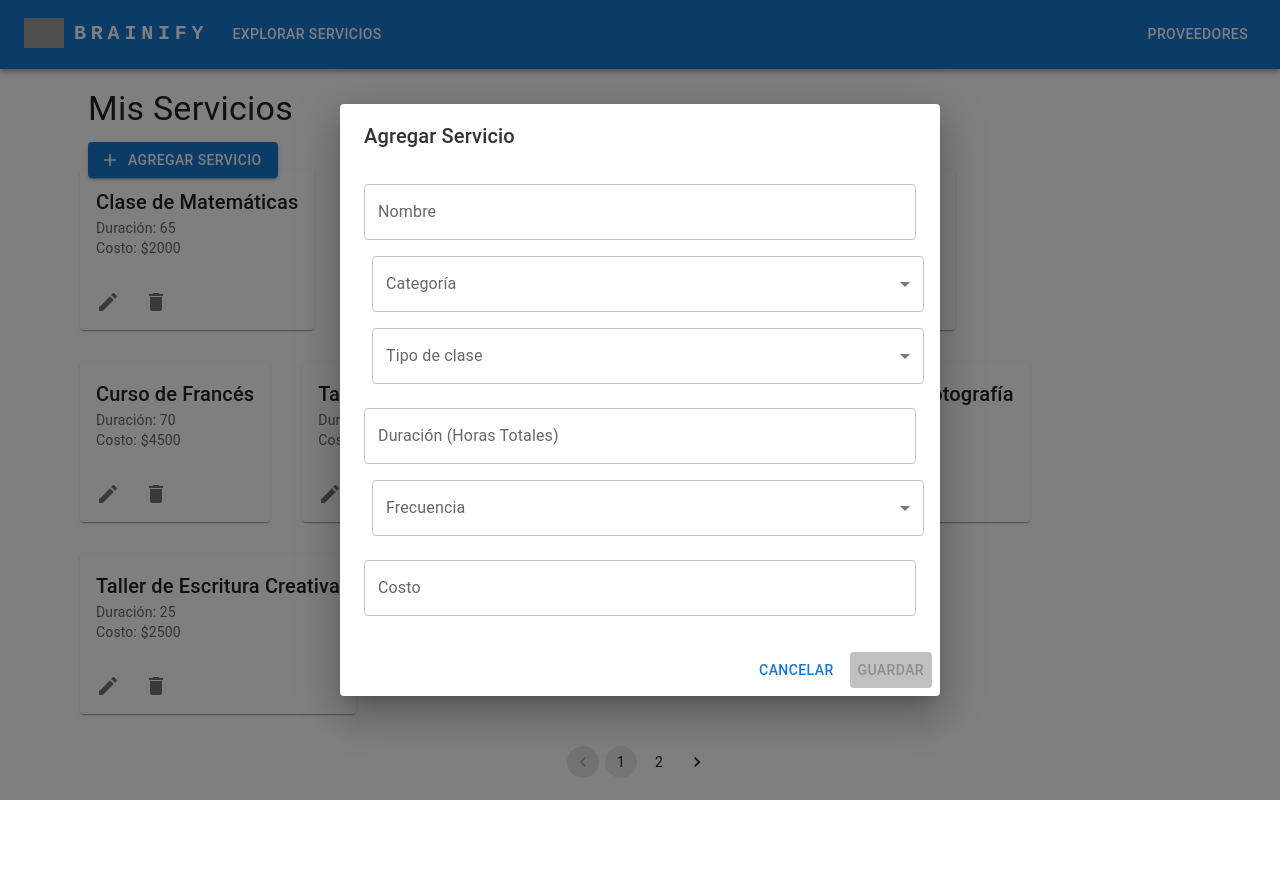
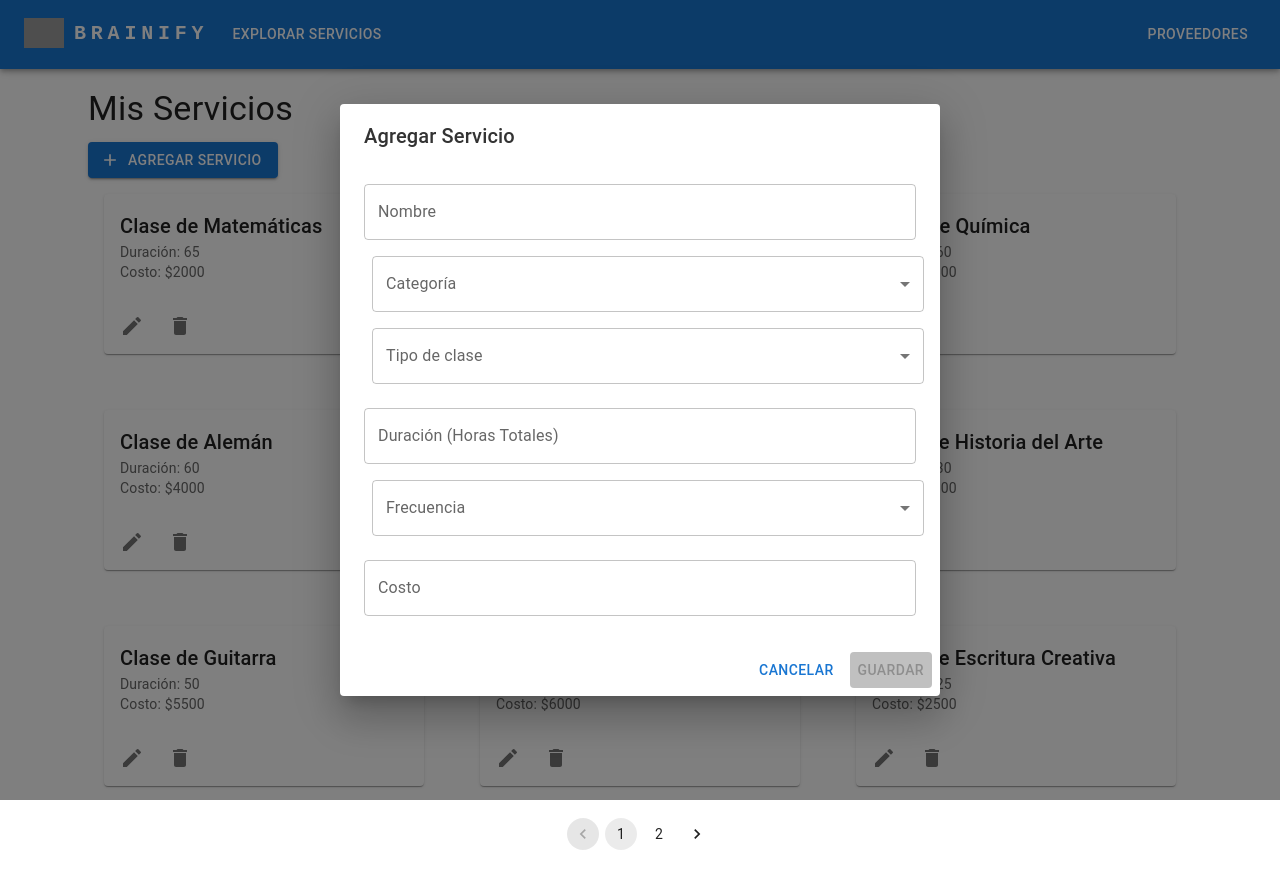
Before and after one commit to fedeferreyra98/brainify, a React (Create React App) app in the folder service-hub/: page /mis-servicios in a window 1280 px wide. Both pictures are taken after a click on the button "AGREGAR SERVICIO". Before the commit the page ends 802 px from the top, so only its background shows below. Built offline with nearby package versions, Linux system fonts and the light colour scheme; grey boxes are pictures that could not be loaded.

Commit message:
Rollback MyServices page. Leave components unused PENDING REFACTOR

```diff
--- a/service-hub/src/config/routes.js
+++ b/service-hub/src/config/routes.js
@@ -11,7 +11,6 @@ import Hirings from '../pages/Hirings';
 import LandingPage from '../pages/Home/index';
 import ForgotPassword from '../pages/ForgotPassword/index';
 import ChangePassword from '../pages/ChangePassword/index';
-// eslint-disable-next-line import/no-unresolved
 import RestorePassword from '../pages/RestorePassword/index';
 import notFoundImage from '../assets/Logos/notFound.jpg';
 
--- a/service-hub/src/pages/MyServices/index.js
+++ b/service-hub/src/pages/MyServices/index.js
@@ -1,50 +1,96 @@
 import React, { useState } from 'react';
-import { Container, Typography, Button, Grid } from '@mui/material';
+import {
+  Container,
+  Typography,
+  Button,
+  Card,
+  CardContent,
+  CardActions,
+  TextField,
+  Dialog,
+  DialogActions,
+  DialogContent,
+  DialogTitle,
+  FormControl,
+  InputLabel,
+  Select,
+  MenuItem,
+  Grid,
+  IconButton,
+  Pagination,
+} from '@mui/material';
+import { makeStyles } from '@mui/styles';
+import EditIcon from '@mui/icons-material/Edit';
+import DeleteIcon from '@mui/icons-material/Delete';
 import AddIcon from '@mui/icons-material/Add';
-import useStyles from './styles';
-import ServiceCard from './ServiceCard';
-import ServiceDialog from './ServiceDialog';
-import ServicePagination from './ServicePagination';
 import mockServices from '../../data/mockServices';
 import NotificationGreen from '../../components/ui/NotificationGreen';
 
+const useStyles = makeStyles((theme) => ({
+  root: {
+    flexGrow: 1,
+    padding: theme.spacing(3),
+  },
+  button: {
+    margin: theme.spacing(1),
+  },
+  card: {
+    margin: theme.spacing(2),
+  },
+  formControl: {
+    margin: theme.spacing(1),
+    minWidth: 120,
+    width: '100%',
+  },
+  paginationContainer: {
+    display: 'flex',
+    justifyContent: 'center',
+    marginTop: theme.spacing(2),
+  },
+}));
+
 function MyServices() {
   const classes = useStyles();
-
   const [services, setServices] = useState(mockServices);
   const [currentService, setCurrentService] = useState(null);
   const [dialogOpen, setDialogOpen] = useState(false);
+  const [formData, setFormData] = useState({
+    nombre: '',
+    categoria: '',
+    tipo: '',
+    duracion: '',
+    frecuencia: '',
+    costo: '',
+  });
   const [notificationOpen, setNotificationOpen] = useState(false);
   const [notificationMessage, setNotificationMessage] = useState('');
+  const [errorMessage, setErrorMessage] = useState('');
 
-  // Pagination states
+  // Estados para la paginación
   const [currentPage, setCurrentPage] = useState(1);
   const servicesPerPage = 9;
   const totalPages = Math.ceil(services.length / servicesPerPage);
+
   const currentServices = services.slice(
     (currentPage - 1) * servicesPerPage,
     currentPage * servicesPerPage
   );
 
-  const handleEdit = (service) => {
-    setCurrentService(service);
-    setDialogOpen(true);
+  const handleInputChange = (e) => {
+    const { name, value } = e.target;
+    setFormData((prevData) => ({ ...prevData, [name]: value }));
   };
 
-  const handleDelete = (serviceId) => {
-    setServices((prevServices) =>
-      prevServices.filter((s) => s.id !== serviceId)
-    );
-    setNotificationMessage('Servicio eliminado correctamente');
-    setNotificationOpen(true);
-  };
+  const handleSave = () => {
+    if (Object.values(formData).some((value) => !value)) {
+      setErrorMessage('Por favor, completa todos los campos del formulario.');
+      return;
+    }
 
-  const handleSave = (formData) => {
     const newService = {
       id: currentService ? currentService.id : Date.now(),
       ...formData,
     };
-
     if (currentService) {
       setServices((prevServices) =>
         prevServices.map((service) =>
@@ -59,6 +105,15 @@ function MyServices() {
 
     setCurrentService(null);
     setNotificationOpen(true);
+    setFormData({
+      nombre: '',
+      categoria: '',
+      tipo: '',
+      duracion: '',
+      frecuencia: '',
+      costo: '',
+    });
+    setDialogOpen(false);
   };
 
   return (
@@ -72,46 +127,172 @@ function MyServices() {
         startIcon={<AddIcon />}
         onClick={() => {
           setCurrentService(null);
+          setFormData({
+            nombre: '',
+            categoria: '',
+            tipo: '',
+            duracion: '',
+            frecuencia: '',
+            costo: '',
+          });
           setDialogOpen(true);
         }}
       >
         Agregar Servicio
       </Button>
-
       <Grid container spacing={3}>
         {currentServices.map((service) => (
-          <ServiceCard
-            key={service.id}
-            service={service}
-            onEdit={handleEdit}
-            onDelete={handleDelete}
-            classes={classes}
-          />
+          <Grid item xs={12} sm={6} md={4} key={service.id}>
+            <Card className={classes.card}>
+              <CardContent>
+                <Typography variant="h6">{service.nombre}</Typography>
+                <Typography variant="body2">
+                  Duración: {service.duracion}
+                </Typography>
+                <Typography variant="body2">Costo: ${service.costo}</Typography>
+              </CardContent>
+              <CardActions>
+                <IconButton
+                  onClick={() => {
+                    setCurrentService(service);
+                    setFormData({
+                      nombre: service.nombre,
+                      categoria: service.categoria,
+                      tipo: service.tipo,
+                      duracion: service.duracion,
+                      frecuencia: service.frecuencia,
+                      costo: service.costo,
+                    });
+                    setDialogOpen(true);
+                  }}
+                >
+                  <EditIcon />
+                </IconButton>
+                <IconButton
+                  onClick={() => {
+                    setServices((prevServices) =>
+                      prevServices.filter((s) => s.id !== service.id)
+                    );
+                    setNotificationMessage('Servicio eliminado correctamente');
+                    setNotificationOpen(true);
+                  }}
+                >
+                  <DeleteIcon />
+                </IconButton>
+              </CardActions>
+            </Card>
+          </Grid>
         ))}
       </Grid>
-
-      <ServicePagination
-        count={totalPages}
-        page={currentPage}
-        onChange={(event, value) => setCurrentPage(value)}
-        classes={classes}
-      />
-
-      <ServiceDialog
+      <div className={classes.paginationContainer}>
+        <Pagination
+          count={totalPages}
+          page={currentPage}
+          onChange={(event, value) => setCurrentPage(value)}
+        />
+      </div>
+      <Dialog
         open={dialogOpen}
-        onClose={() => setDialogOpen(false)}
-        service={currentService}
-        onSave={handleSave}
-        classes={classes}
-      />
-
+        onClose={() => {
+          setCurrentService(null);
+          setDialogOpen(false);
+        }}
+      >
+        <DialogTitle>
+          {currentService ? 'Modificar Servicio' : 'Agregar Servicio'}
+        </DialogTitle>
+        <DialogContent>
+          <TextField
+            fullWidth
+            margin="normal"
+            label="Nombre"
+            name="nombre"
+            value={formData.nombre}
+            onChange={handleInputChange}
+          />
+          <FormControl className={classes.formControl}>
+            <InputLabel>Categoría</InputLabel>
+            <Select
+              name="categoria"
+              value={formData.categoria}
+              onChange={handleInputChange}
+            >
+              <MenuItem value="tutorias">Tutorías escolares</MenuItem>
+              <MenuItem value="idioma">Clases de idioma</MenuItem>
+            </Select>
+          </FormControl>
+          <FormControl className={classes.formControl}>
+            <InputLabel>Tipo de clase</InputLabel>
+            <Select
+              name="tipo"
+              value={formData.tipo}
+              onChange={handleInputChange}
+            >
+              <MenuItem value="individual">Individual</MenuItem>
+              <MenuItem value="grupal">Grupal</MenuItem>
+            </Select>
+          </FormControl>
+          <TextField
+            fullWidth
+            margin="normal"
+            label="Duración (Horas Totales)"
+            name="duracion"
+            value={formData.duracion}
+            onChange={handleInputChange}
+          />
+          <FormControl className={classes.formControl}>
+            <InputLabel>Frecuencia</InputLabel>
+            <Select
+              name="frecuencia"
+              value={formData.frecuencia}
+              onChange={handleInputChange}
+            >
+              <MenuItem value="única">Única</MenuItem>
+              <MenuItem value="semanal">Semanal</MenuItem>
+              <MenuItem value="mensual">Mensual</MenuItem>
+            </Select>
+          </FormControl>
+          <TextField
+            fullWidth
+            margin="normal"
+            label="Costo"
+            name="costo"
+            value={formData.costo}
+            onChange={handleInputChange}
+          />
+          {errorMessage && (
+            <Typography color="error">{errorMessage}</Typography>
+          )}
+        </DialogContent>
+        <DialogActions>
+          <Button
+            onClick={() => {
+              setDialogOpen(false);
+              setCurrentService(null);
+              setErrorMessage('');
+            }}
+            color="primary"
+          >
+            Cancelar
+          </Button>
+          <Button
+            onClick={handleSave}
+            color="primary"
+            disabled={formData.duracion < 1 || formData.costo < 0}
+          >
+            Guardar
+          </Button>
+        </DialogActions>
+      </Dialog>
       <NotificationGreen
         open={notificationOpen}
         message={notificationMessage}
-        onClose={() => setNotificationOpen(false)}
+        onClose={() => {
+          setCurrentService(null);
+          setNotificationOpen(false);
+        }}
       />
     </Container>
   );
 }
-
 export default MyServices;
```
